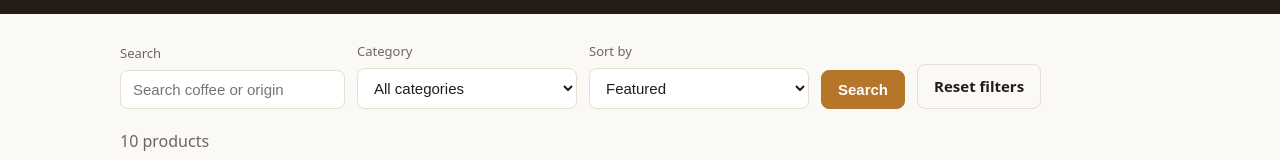
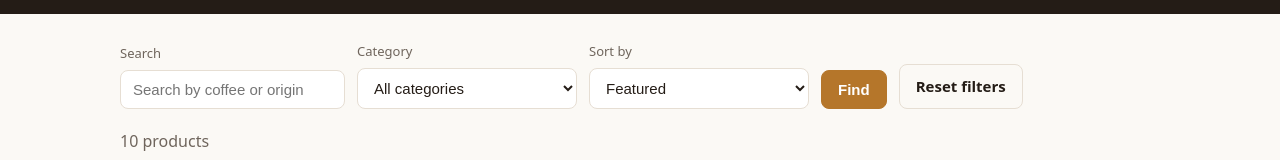
Before and after one commit to hardip-varu/meridian-storefront, a Next.js app: page / in a window 1280 px wide. Shown: the part 265-425 px from the top of the page. Built offline with nearby package versions, Linux system fonts and the light colour scheme.

Commit message:
Catalog: rename Search button to Find and update placeholder

```diff
--- a/app/page.jsx
+++ b/app/page.jsx
@@ -29,7 +29,7 @@ export default function HomePage({ searchParams }) {
               id="search"
               name="search"
               type="text"
-              placeholder="Search coffee or origin"
+              placeholder="Search by coffee or origin"
               defaultValue={search}
               data-testid="search-input"
             />
@@ -59,7 +59,7 @@ export default function HomePage({ searchParams }) {
             </select>
           </div>
           <button className="btn" type="submit" data-testid="apply-filters">
-            Search
+            Find
           </button>
           <a className="btn secondary" href="/" data-testid="clear-filters">
             Reset filters
```
